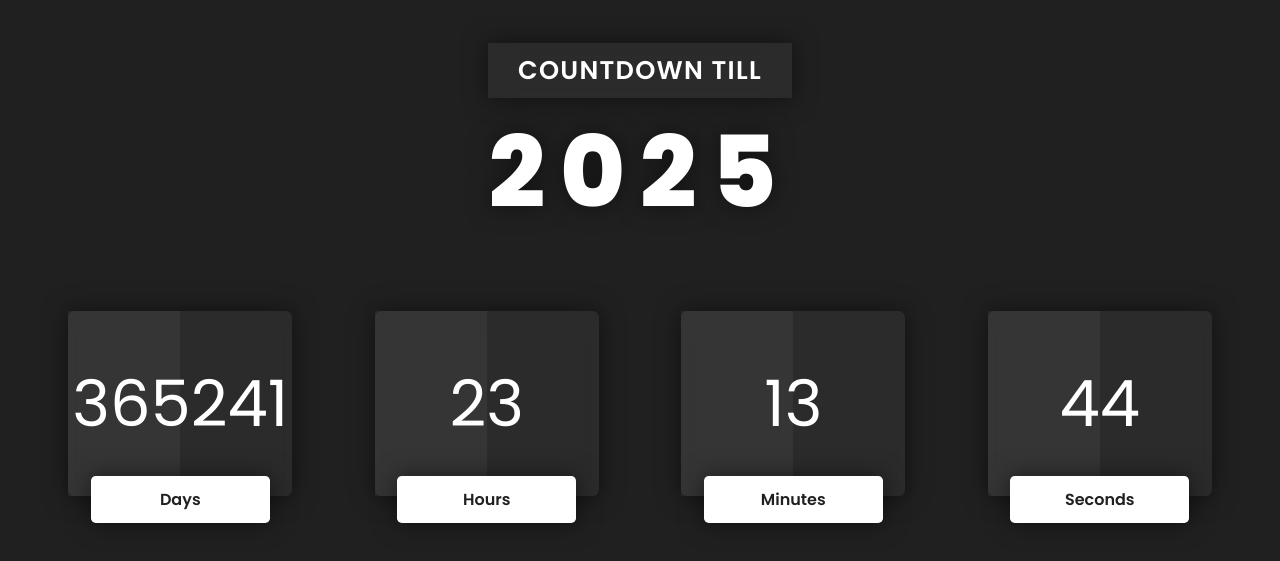
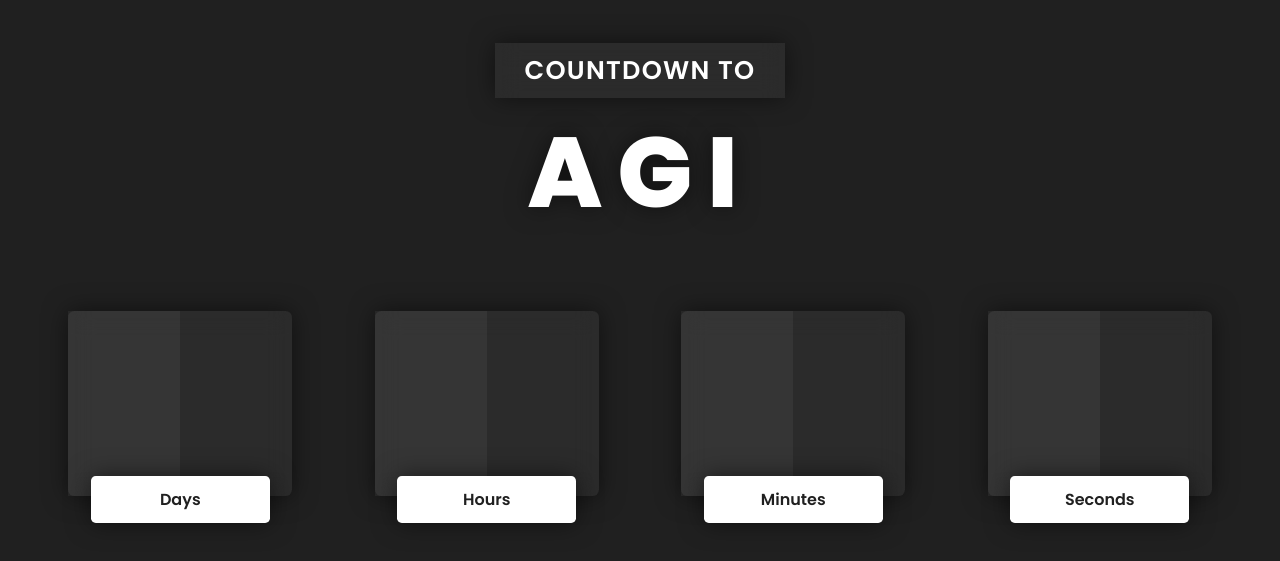
Before and after one commit to edreisMD/countdowntoagi, a React (Create React App) app: page / in a window 1280 px wide. Shown: the part 107-668 px from the top of the page. Built offline with nearby package versions, Linux system fonts and the light colour scheme.

Commit message:
change text

```diff
--- a/src/App.js
+++ b/src/App.js
@@ -11,9 +11,7 @@ function App() {
   const currentDate = new Date();
 
   const startTimer = () => {
-    const countDownDate = new Date(
-      currentDate.getFullYear() + 1000, currentDate.getMonth(), currentDate.getDate(), 0, 0, 0
-    ).getTime();
+    const countDownDate = new Date("September 23, 2024").getTime() + (1000 * 24 * 60 * 60); // 1000 days in milliseconds
 
     timer = setInterval(() => {
       const currentTime = new Date().getTime();
@@ -48,8 +46,8 @@ function App() {
   return (
     <div className="wrapper">
       <div className="heading">
-        <h3>Countdown Till</h3>
-        <h1>{currentDate.getFullYear() + 1}</h1>
+        <h3>Countdown to</h3>
+        <h1>AGI</h1>
       </div>
       <div className="countdown">
         <div className="box">
```
